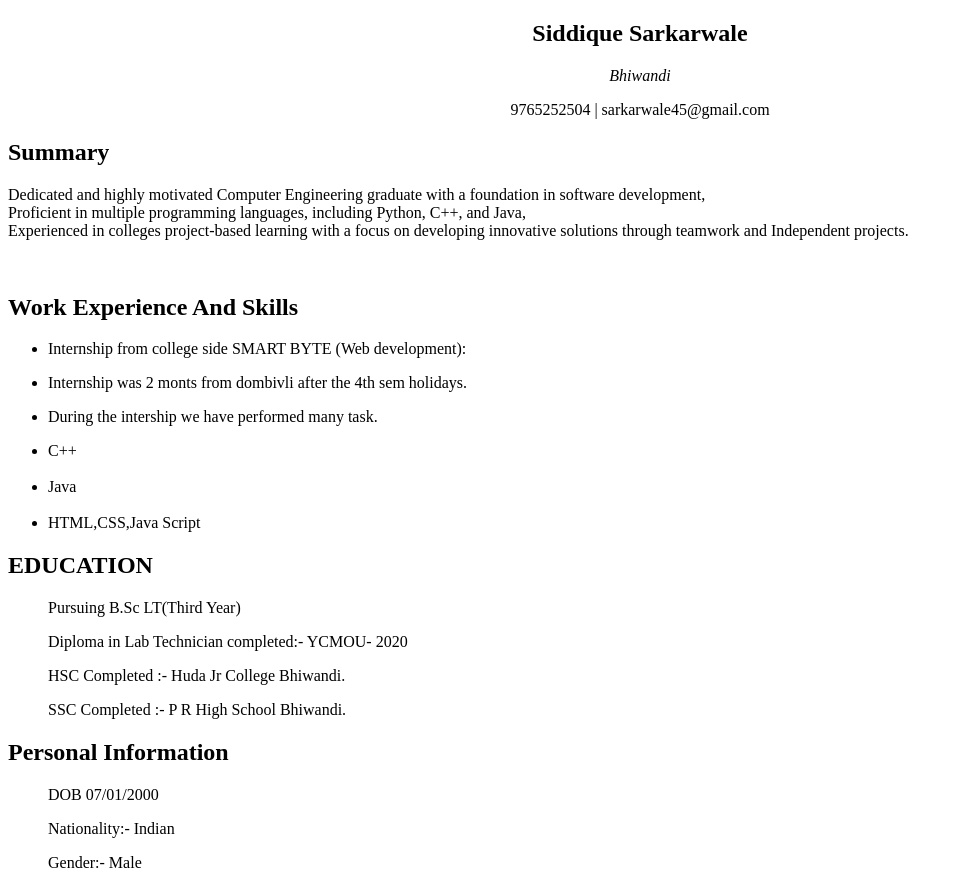
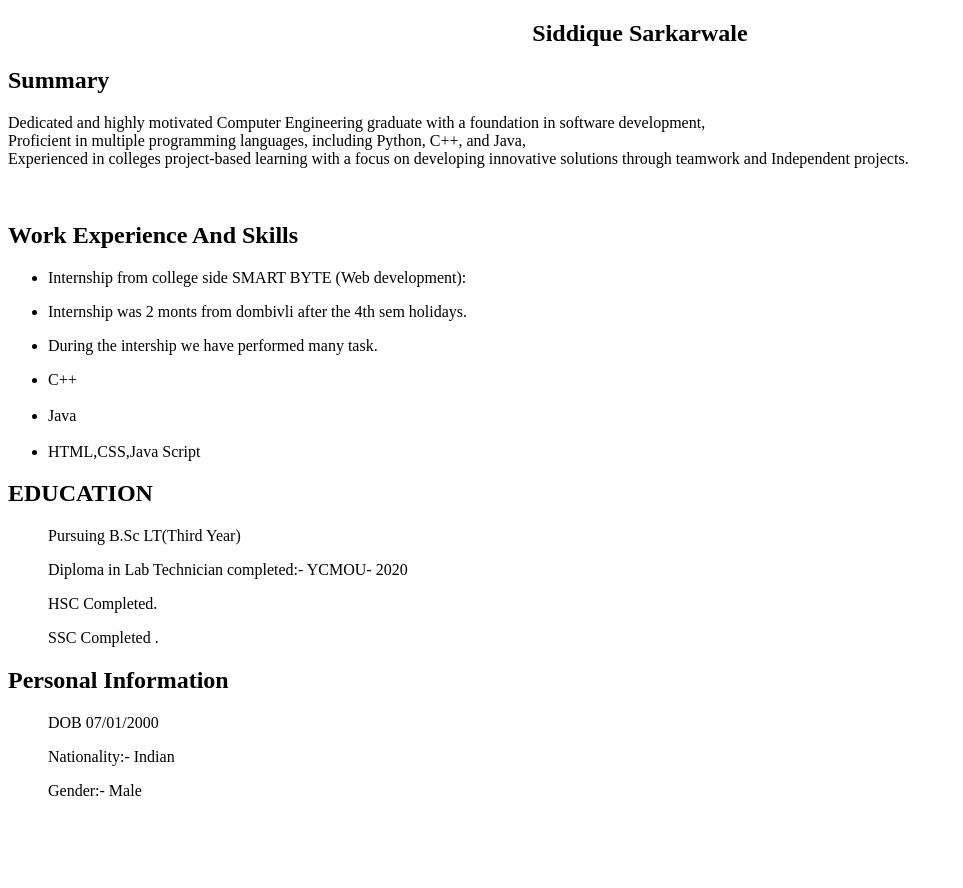
Before and after one commit to Sarkar46/Tech-Paathshala, a plain HTML site: page index.html in a window 1280 px wide. Shown: the whole page, without its empty margins (0-963 px from the left). After the commit the page ends 816 px from the top, so only its background shows below. Drawn offline with Linux system fonts and the light colour scheme.

Commit message:
Update index.html
Safe

```diff
--- a/index.html
+++ b/index.html
@@ -8,8 +8,6 @@
 <body>
     <div style="text-align: center;">
                                        <h2>Siddique Sarkarwale</h2>
-                                       <address>Bhiwandi</address>
-                                       <p>9765252504 | sarkarwale45@gmail.com</p>
     </div>
     <div>
          <h2>Summary</h2>
@@ -35,8 +33,8 @@
     <ul>
         <p>Pursuing B.Sc LT(Third Year)</p>
         <p> Diploma in Lab Technician completed:- YCMOU- 2020</p>
-        <p>HSC Completed :- Huda Jr College Bhiwandi.</p>
-        <p>SSC Completed :- P R High School Bhiwandi.</p>
+        <p>HSC Completed.</p>
+        <p>SSC Completed .</p>
     </ul>
 </div>
 <div>
```
